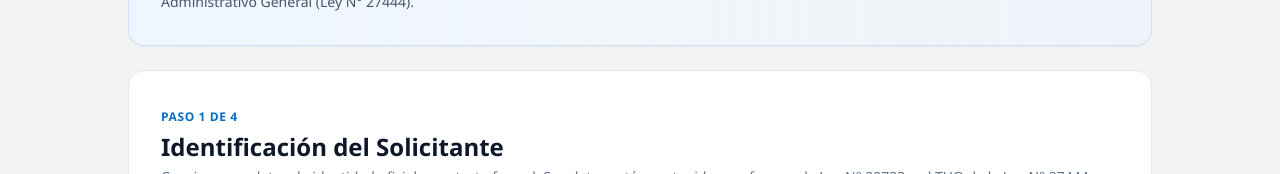
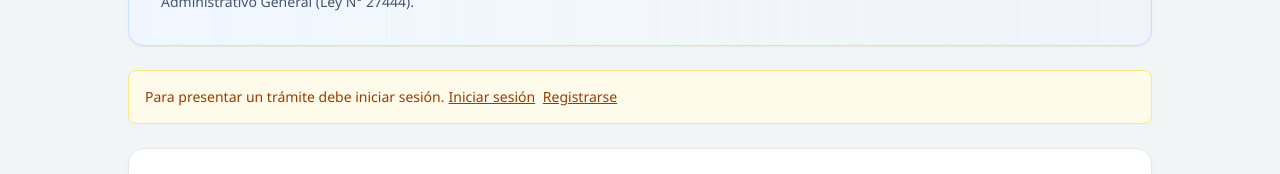
Before and after one commit to rhtf-92/SIGD, a React (Vite) app in the folder frontend/: page /tramite in a window 1280 px wide. Shown: the part 270-444 px from the top of the page. Built offline with nearby package versions, Linux system fonts and the light colour scheme; no server answers.

Commit message:
Wizard: aviso de inicio de sesion antes de presentar tramite

```diff
--- a/frontend/src/components/tramite/TramiteWizard.tsx
+++ b/frontend/src/components/tramite/TramiteWizard.tsx
@@ -19,7 +19,9 @@
  */
 
 import React, { useState, useEffect, useCallback } from "react";
+import { Link } from "react-router-dom";
 import { useTramiteWizardReducer } from "../../hooks/useTramiteWizardReducer";
+import { useAuthStore } from "../../stores/authStore";
 import {
   StepIdentificacion,
   StepDocumentos,
@@ -48,6 +50,7 @@ export const TramiteWizard: React.FC<TramiteWizardProps> = ({
   className = "",
 }) => {
   const { state, dispatch } = useTramiteWizardReducer();
+  const { isAuthenticated, accessToken } = useAuthStore();
   const [modalAbierto, setModalAbierto] = useState(false);
 
   // Apertura automática del modal institucional de cargo cuando se asienta el trámite
@@ -92,8 +95,19 @@ export const TramiteWizard: React.FC<TramiteWizardProps> = ({
     [onSuccess],
   );
 
+  const sesionActiva = Boolean(isAuthenticated && accessToken);
+
   return (
     <div className={`space-y-6 ${className}`}>
+      {!sesionActiva && (
+        <div className="rounded-lg border border-amber-200 bg-amber-50 p-4">
+          <p className="text-amber-800 text-sm">
+            Para presentar un trámite debe iniciar sesión.
+            <Link to="/login" className="underline ml-1">Iniciar sesión</Link>{" "}
+            <Link to="/registro" className="underline ml-1">Registrarse</Link>
+          </p>
+        </div>
+      )}
       {/* 1. RENDERIZADO MODULAR SEGÚN EL PASO ACTIVO */}
       <div className="rounded-2xl border border-slate-200 bg-white p-6 sm:p-8 shadow-xs">
         {state.currentStep === 1 && (
```
